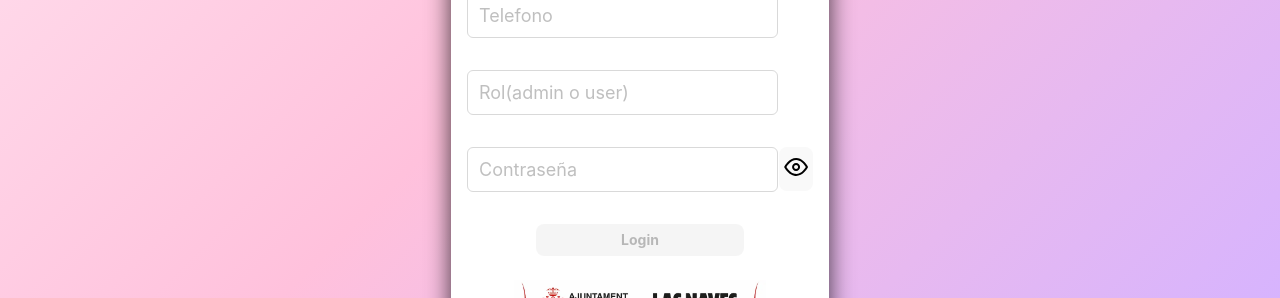
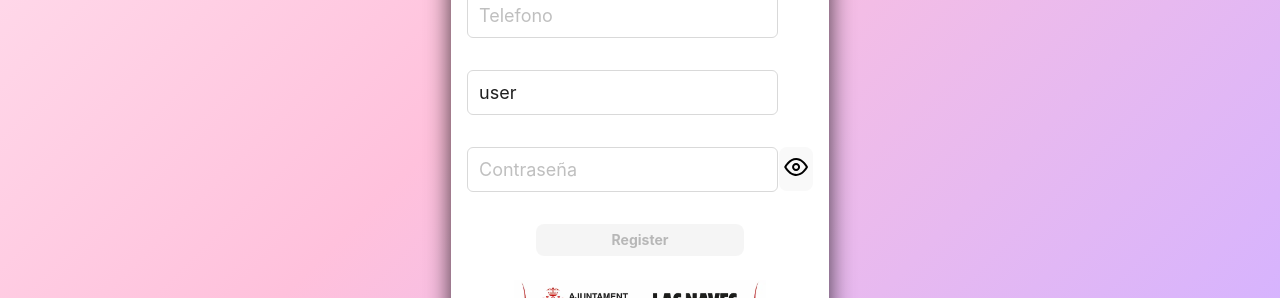
Before and after one commit to JNBarrachina/workcontrol-client, a React (Vite) app: page /register in a window 1280 px wide. Shown: the part 462-760 px from the top of the page. Built offline with nearby package versions, Linux system fonts and the light colour scheme.

Commit message:
Register arreglado a secas

```diff
--- a/src/components/pages/Register/Register.jsx
+++ b/src/components/pages/Register/Register.jsx
@@ -20,7 +20,7 @@ const Register = () => {
     const [tlf, setTlf] = useState("");
     const [password, setPassword] = useState("");
     const [email, setEmail] = useState("");
-    const [role, setRole] = useState("");
+    const [role, setRole] = useState("user");
     const [name, setName] = useState("");
     const { userData, setUserData, getlogeaded, setlogeaded, } = useContext(UserDataContext);
     const { userProjects, setUserProjects } = useContext(UserProjectsContext);
@@ -33,7 +33,7 @@ const Register = () => {
                 "Content-type": "application/json"
             },
             method: "POST", body: JSON.stringify(
-                { name: name, surname: surname, dni: dni, tlf: tlf, email: email, password: password })
+                { name: name, surname: surname, dni: dni, tlf: tlf, email: email, password: password, role: role })
         })
             .then(async (res) => {
                 const data = await res.json();
@@ -170,7 +170,7 @@ const Register = () => {
                             </button>
 
                         </section>
-                        <Button disabled={!isButtonEnabled} className="loginBtn" onClick={handleLoginButtonClick}>Login</Button><br />
+                        <Button disabled={!isButtonEnabled} className="loginBtn" onClick={handleLoginButtonClick}>Register</Button><br />
                         <Typography.Text className="error">{errorMsg}</Typography.Text>
                         <img src="/src/assets/lasnavesajuntament.webp" alt="" className="lasnaves" />
                         <p>
```
